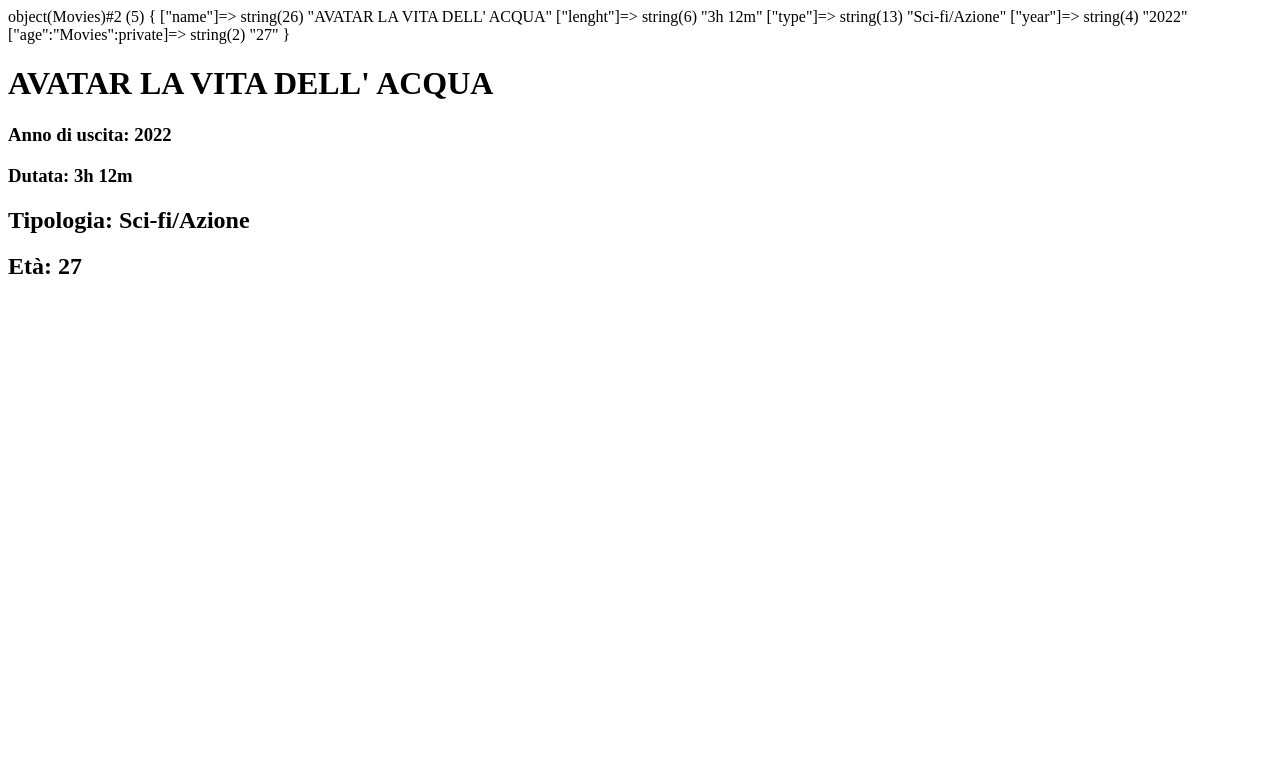
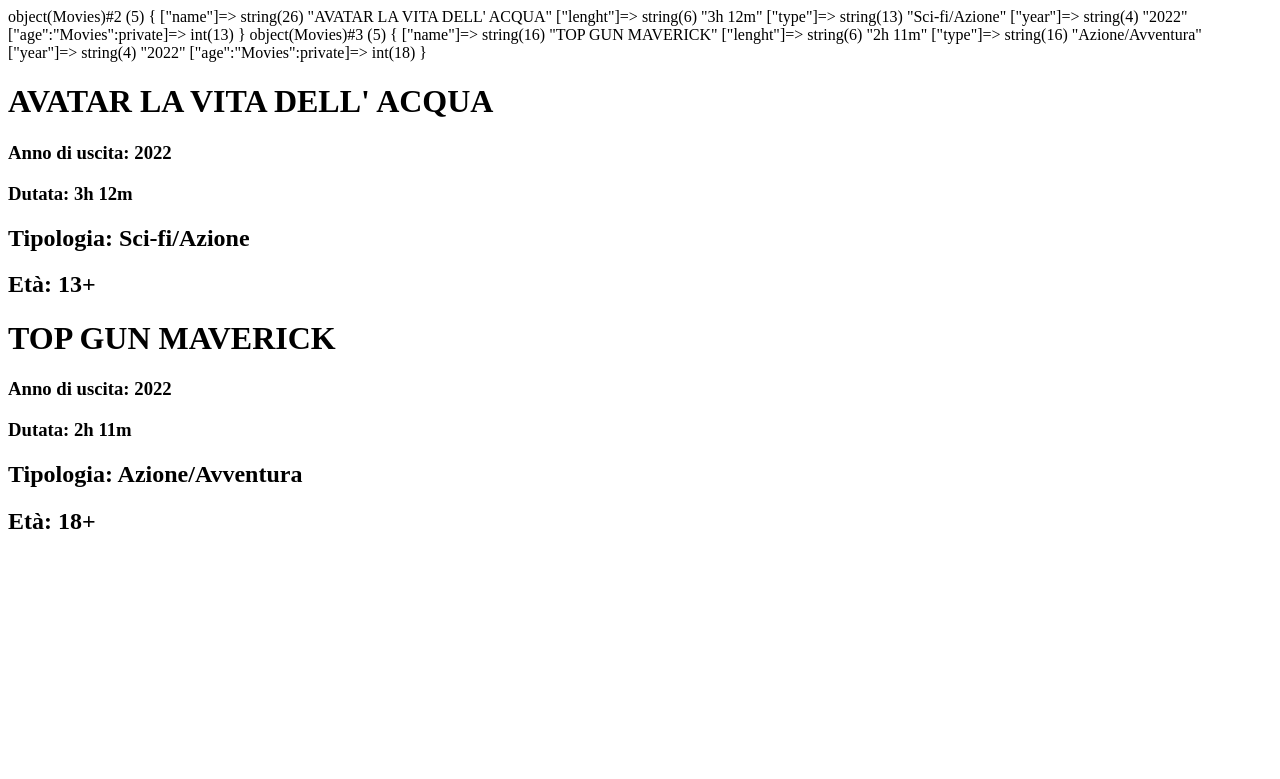
Before and after one commit to Spong3ibob/php-oop-1, a PHP site: page / in a window 1280 px wide. Shown: the top 779 px of the page. Run offline with PHP 8.4, Linux system fonts and the light colour scheme.

Commit message:
aggiunto film

```diff
--- a/index.php
+++ b/index.php
@@ -6,31 +6,30 @@ class Movies {
     public $year;
     private $age;
 
-    public function __construct($_name, $_lenght, $_type, $_year)
+    public function __construct($_name, $_lenght, $_type, $_year, $_age)
     {
         $this -> name = $_name;
         $this -> lenght = $_lenght;
         $this -> type = $_type;
         $this -> year = $_year;
+        $this -> age = $_age;
 
     }
+    public function setAge($age){
+        if($age < 18);
+        $this -> age = $age;
+    }
 
-    public function setAge($age) {
-        if($age > 18 != "vietato ai minori");
-        $this->age = $age;
+    public function getAge() {
+       return $this -> age;
     }
-    public function getAge() {
-       return $this->age;
-    }
+
 }
 
-$avatar = new Movies("AVATAR LA VITA DELL' ACQUA","3h 12m","Sci-fi/Azione","2022" );
-// $avatar -> name = ;
-// $avatar -> lenght = ;
-// $avatar -> type = ;
-// $avatar -> year = ;
-$avatar -> setAge("27");
-var_dump($avatar)
+$avatar = new Movies("AVATAR LA VITA DELL' ACQUA","3h 12m","Sci-fi/Azione","2022",13 );
+$topGun = new Movies("TOP GUN MAVERICK", "2h 11m","Azione/Avventura", "2022",18);
+var_dump($avatar);
+var_dump($topGun);
 ?>
 
 <!DOCTYPE html>
@@ -46,7 +45,12 @@ var_dump($avatar)
     <h3>Anno di uscita: <?php echo $avatar -> year; ?></h3>
     <h3>Dutata: <?php echo $avatar -> lenght; ?></h3>
     <h2>Tipologia: <?php echo $avatar -> type; ?></h2>
-    <h2>Età: <?php echo $avatar ->getAge(); ?></h2>
+    <h2>Età: <?php echo $avatar ->getAge(); ?>+</h2>
 
+    <h1><?php echo $topGun -> name; ?></h1>
+    <h3>Anno di uscita: <?php echo $topGun -> year; ?></h3>
+    <h3>Dutata: <?php echo $topGun -> lenght; ?></h3>
+    <h2>Tipologia: <?php echo $topGun -> type; ?></h2>
+    <h2>Età: <?php echo $topGun ->getAge(); ?>+</h2>
 </body>
 </html>
```
